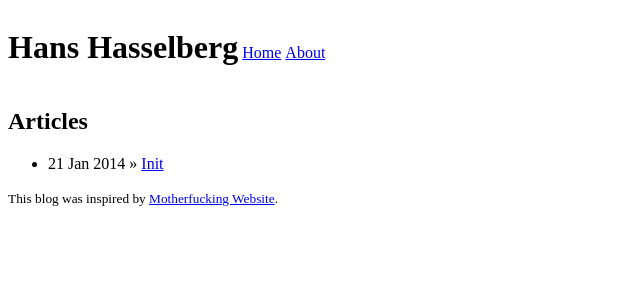
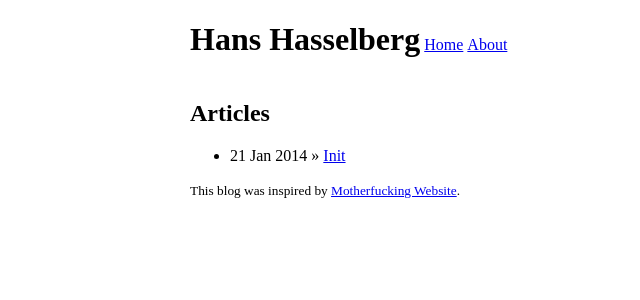
Before and after one commit to hanshasselberg/i0rek.github.io, a Jekyll site: the page built from index.html, in a window 1280 px wide. Shown: the top 300 px of the page, without its empty margins (0-640 px from the left). Built offline with Jekyll 4.4.1, drawn with Linux system fonts in a browser that asks for light colours; Markdown is read by kramdown in place of the engine named in the settings.

Commit message:
max-width for body

```diff
--- a/_drafts/postgres_connection.markdown
+++ b/_drafts/postgres_connection.markdown
@@ -1,12 +1,8 @@
-<!--
 ---
 layout: post
 title:  "How much is a PostgreSQL connection?"
 tags: [postgresql]
 ---
--->
-
-## How much is a PostgreSQL connection?
 
 __TLDR;__ Keep PostgreSQL connections low, preferably less than `2*cores + hdd spindels`<a href="#footnote0">[0]</a> because more won't help.
 
--- a/_layouts/default.html
+++ b/_layouts/default.html
@@ -5,6 +5,7 @@
     <meta http-equiv="Content-Type" content="text/html;charset=utf-8" >
     <title>{{ page.title }}</title>
     <style type="text/css">
+      body { max-width: 900px; margin: 0 auto; }
       body header, nav, nav ul, nav li { display:inline-block; padding: 0; }
       article header h2, article header p { display:inline-block; }
     </style>
```
